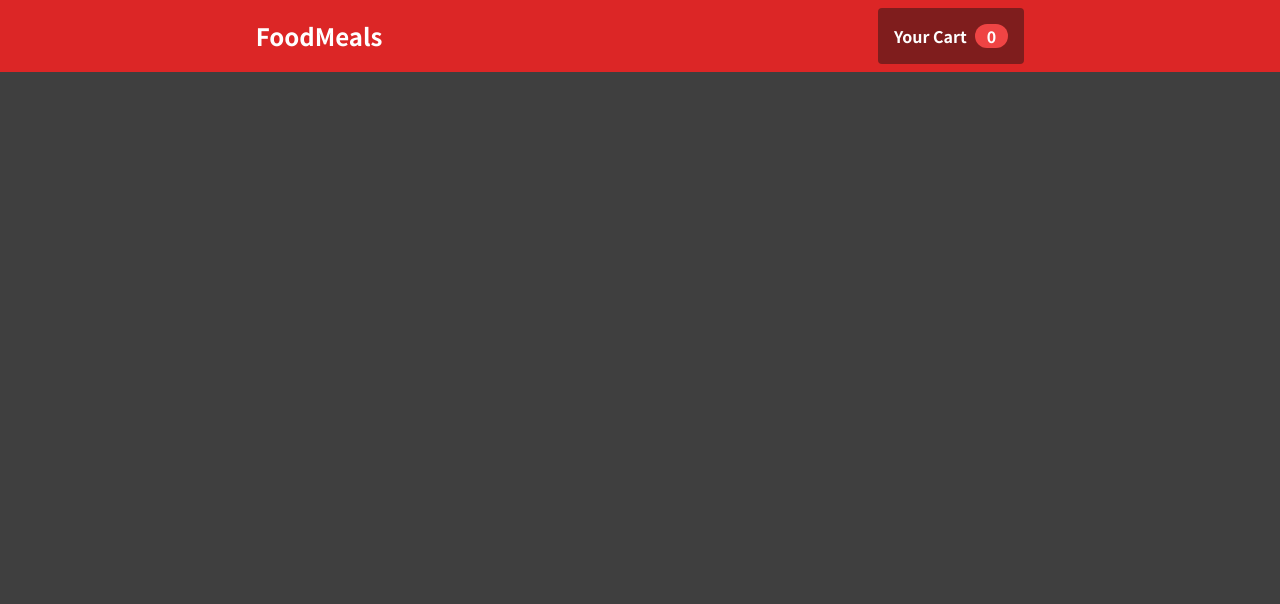
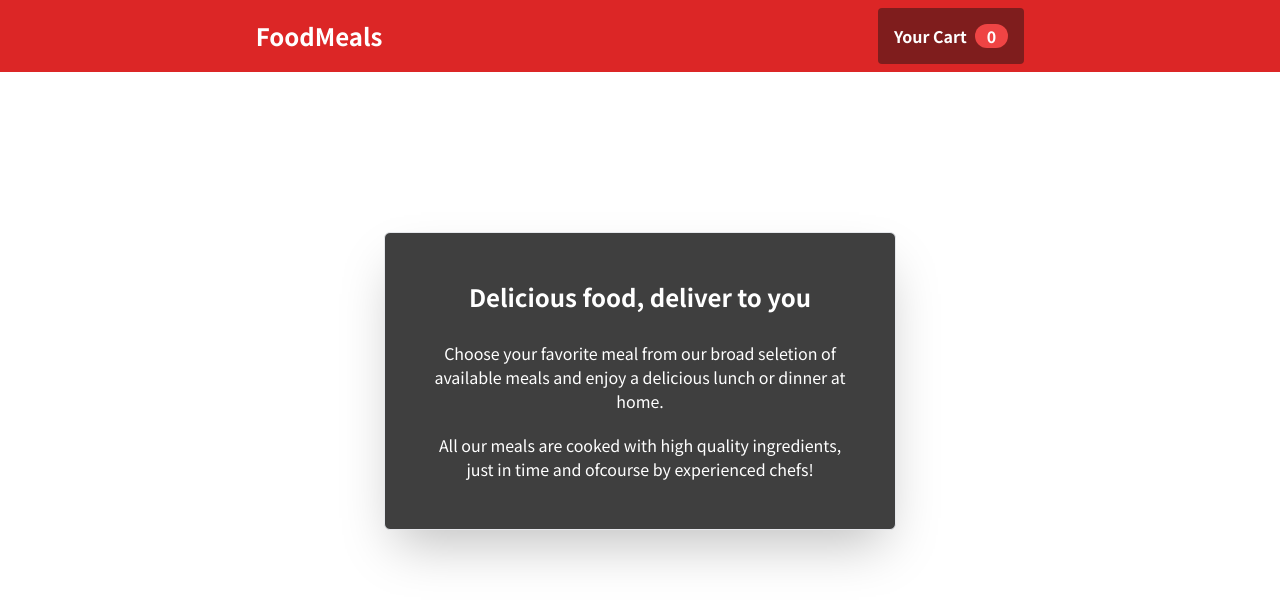
Before and after one commit to arex123/project, a React (Create React App) app: page / in a window 1280 px wide. Shown: the top 604 px of the page. Built offline with nearby package versions, Linux system fonts and the light colour scheme.

Commit message:
banner card

```diff
--- a/src/App.js
+++ b/src/App.js
@@ -1,9 +1,11 @@
 import Header from "./components/Layout/Header";
+import Banner from "./components/UI/Banner";
 
 function App() {
   return (
     <div>
      <Header/>
+     <Banner/>
     </div>
   );
 }
--- /dev/null
+++ b/src/components/UI/Banner.js
@@ -0,0 +1,21 @@
+import React from "react";
+
+const Banner = () => {
+  return (
+    <div className="text-white flex items-center justify-center">
+      <div className=" border text-center shadow-2xl rounded-md bg-[#3f3f3f] mt-40 w-[40%] flex flex-col items-center p-12">
+        <h1 className="text-2xl font-bold mb-7">Delicious food, deliver to you</h1>
+        <p className="mb-5">
+          Choose your favorite meal from our broad seletion of available meals
+          and enjoy a delicious lunch or dinner at home.
+        </p>
+        <p className="">
+          All our meals are cooked with high quality ingredients, just in time
+          and ofcourse by experienced chefs!
+        </p>
+      </div>
+    </div>
+  );
+};
+
+export default Banner;
--- a/src/index.css
+++ b/src/index.css
@@ -10,5 +10,5 @@ html {
 
 body {
   margin: 0;
-  background-color: #3f3f3f;
+  /* background-color: #3f3f3f; */
 }
```
